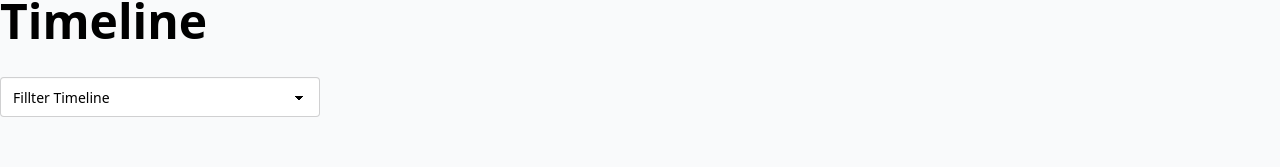
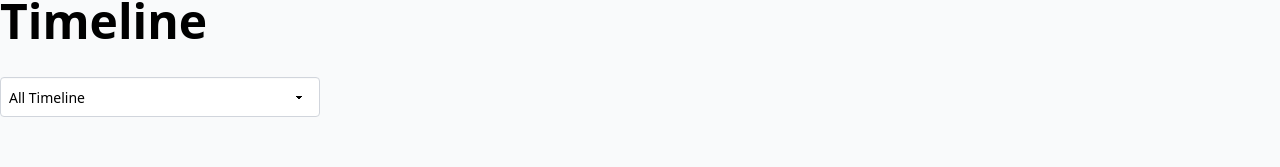
Before and after one commit to Nabil593/keen-keeper, a Next.js app: page /timeline in a window 1280 px wide. Shown: the part 154-321 px from the top of the page. Built offline with nearby package versions, Linux system fonts and the light colour scheme.

Commit message:
filter logic added

```diff
--- a/src/app/timeline/page.jsx
+++ b/src/app/timeline/page.jsx
@@ -5,29 +5,34 @@ import Image from "next/image";
 import call from "@/app/assets/call.png";
 import text from "@/app/assets/text.png";
 import video from "@/app/assets/video.png";
+import { useState } from "react";
 
 const TimelinePage = () => {
 
     const { interactions } = useInteractions();
+    const [filterType, setFilterType] = useState("All");
+
+    const filteredInteractions = filterType === "All" ? interactions : interactions.filter(filtered => filtered.action === filterType);
+
 
     return (
         <div className="max-w-[1300px] mx-auto w-full my-20 space-y-8">
             <div className="space-y-8">
                 <h2 className="text-5xl font-bold">Timeline</h2>
-                <select defaultValue="Fillter Timeline" className="select appearance-none bg-white">
-                    <option disabled={true} >Fillter Timeline</option>
-                    <option>Call</option>
-                    <option>Text</option>
-                    <option>Video</option>
+                <select value={filterType} onChange={(e) => setFilterType(e.target.value)} className="select appearance-none bg-white border border-gray-300 rounded p-2">
+                    <option value="All">All Timeline</option>
+                    <option value="call">Call</option>
+                    <option value="text">Text</option>
+                    <option value="video">Video</option>
                 </select>
             </div>
 
             <div>
                 <div className="flex flex-col gap-6">
                     {
-                        interactions.map(interact => (
+                        filteredInteractions.map(interact => (
                             <div key={interact.id} className="bg-white shadow-lg p-4 rounded-sm flex gap-8">
-                                <Image src={interact.action === 'call' ? call : interact.action === 'text' ? text : video} alt={interact.action} width={40} height={40}/>
+                                <Image src={interact.action === 'call' ? call : interact.action === 'text' ? text : video} alt={interact.action} />
                                 <div>
                                     <p>{interact.friendName}</p>
                                     <p>{interact.timeDate}</p>
```
